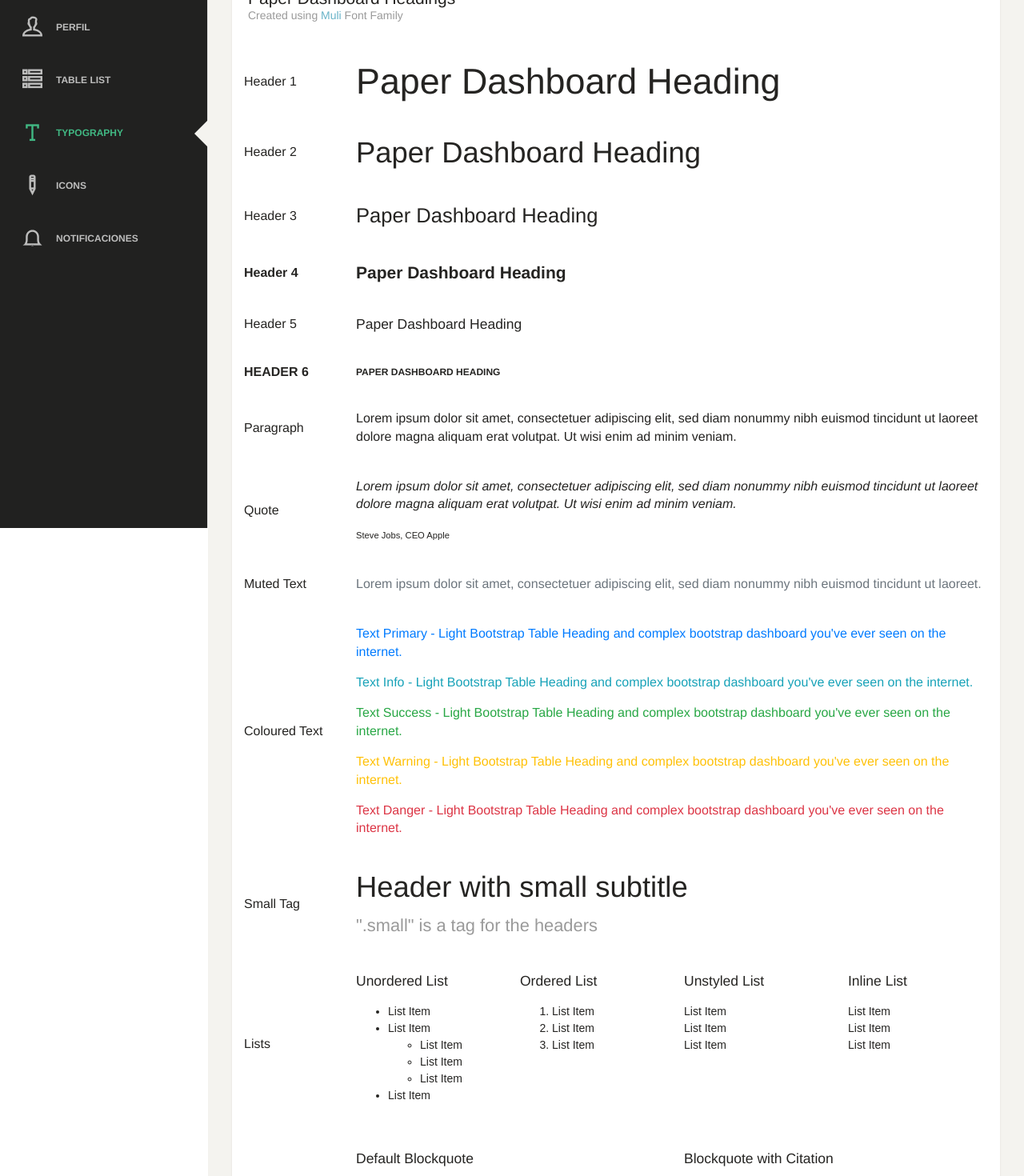
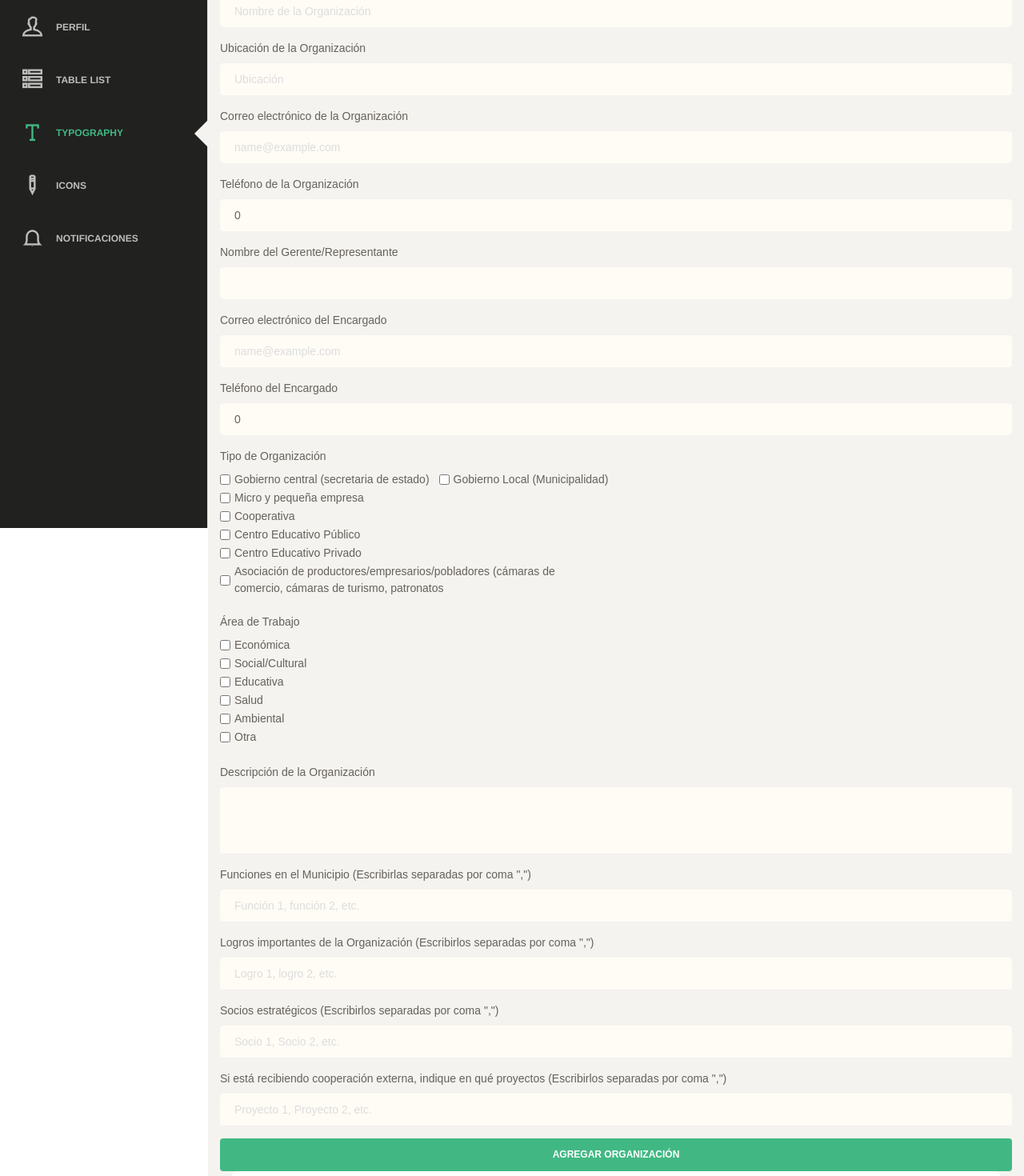
Before and after one commit to cwillromero/cwillromero.github.io, a Vue app: page /#/typography in a window 1280 px wide. Shown: the part 140-1610 px from the top of the page at 80% size. Built offline with nearby package versions, Linux system fonts and the light colour scheme; a web font is replaced by a local one; what vue-notifyjs would draw is missing.

Commit message:
Crear Organizaciones

```diff
--- /dev/null
+++ b/src/components/AddOrganizacion.vue
@@ -0,0 +1,273 @@
+<template>
+  <div>
+    <form>
+      <div class="form-group">
+        <label>Nombre de la Organización</label>
+        <input
+          type="email"
+          class="form-control"
+          v-model="nombre"
+          aria-describedby="emailHelp"
+          placeholder="Nombre de la Organización"
+        />
+      </div>
+
+      <div class="form-group">
+        <label>Ubicación de la Organización</label>
+        <input type="text" v-model="ubicacion" class="form-control" placeholder="Ubicación" />
+      </div>
+
+      <div class="form-group">
+        <label>Correo electrónico de la Organización</label>
+        <input
+          type="email"
+          v-model="email_institucion"
+          class="form-control"
+          placeholder="name@example.com"
+        />
+      </div>
+
+      <div class="form-group">
+        <label>Teléfono de la Organización</label>
+        <input type="number" v-model="telefono" class="form-control" />
+      </div>
+
+      <div class="form-group">
+        <label>Nombre del Gerente/Representante</label>
+        <input type="text" v-model="representante" class="form-control" />
+      </div>
+
+      <div class="form-group">
+        <label>Correo electrónico del Encargado</label>
+        <input
+          type="text"
+          v-model="email_encargado"
+          class="form-control"
+          placeholder="name@example.com"
+        />
+      </div>
+
+      <div class="form-group">
+        <label>Teléfono del Encargado</label>
+        <input type="number" v-model="telefono_representante" class="form-control" />
+      </div>
+
+      <label>Tipo de Organización</label>
+      <br />
+      <div class="form-check form-check-inline">
+        <input class="form-check-input" type="checkbox" v-model="Tipo1" />
+        <label class="form-check-label">Gobierno central (secretaria de estado)</label>
+      </div>
+      <div class="form-check form-check-inline col-md-12 col-xl-6">
+        <input class="form-check-input" type="checkbox" v-model="Tipo2" />
+        <label class="form-check-label">Gobierno Local (Municipalidad)</label>
+      </div>
+      <div class="form-check form-check-inline col-md-12 col-xl-6">
+        <input class="form-check-input" type="checkbox" v-model="Tipo3" />
+        <label class="form-check-label">Micro y pequeña empresa</label>
+      </div>
+      <div class="form-check form-check-inline col-md-12 col-xl-6">
+        <input class="form-check-input" type="checkbox" v-model="Tipo4" />
+        <label class="form-check-label">Cooperativa</label>
+      </div>
+      <div class="form-check form-check-inline col-md-12 col-xl-6">
+        <input class="form-check-input" type="checkbox" v-model="Tipo5" />
+        <label class="form-check-label">Centro Educativo Público</label>
+      </div>
+      <div class="form-check form-check-inline col-md-12 col-xl-6">
+        <input class="form-check-input" type="checkbox" v-model="Tipo6" />
+        <label class="form-check-label">Centro Educativo Privado</label>
+      </div>
+      <div class="form-check form-check-inline col-md-12 col-xl-6">
+        <input class="form-check-input" type="checkbox" v-model="Tipo7" />
+        <label
+          class="form-check-label"
+        >Asociación de productores/empresarios/pobladores (cámaras de comercio, cámaras de turismo, patronatos</label>
+      </div>
+
+      <br />
+      <br />
+      <label>Área de Trabajo</label>
+      <br />
+      <div class="form-check form-check-inline col-md-12 col-xl-6">
+        <input class="form-check-input" type="checkbox" v-model="Area1" />
+        <label class="form-check-label">Económica</label>
+      </div>
+      <div class="form-check form-check-inline col-md-12 col-xl-6">
+        <input class="form-check-input" type="checkbox" v-model="Area2" />
+        <label class="form-check-label">Social/Cultural</label>
+      </div>
+      <div class="form-check form-check-inline col-md-12 col-xl-6">
+        <input class="form-check-input" type="checkbox" v-model="Area3" />
+        <label class="form-check-label">Educativa</label>
+      </div>
+      <div class="form-check form-check-inline col-md-12 col-xl-6">
+        <input class="form-check-input" type="checkbox" v-model="Area4" />
+        <label class="form-check-label">Salud</label>
+      </div>
+      <div class="form-check form-check-inline col-md-12 col-xl-6">
+        <input class="form-check-input" type="checkbox" v-model="Area5" />
+        <label class="form-check-label">Ambiental</label>
+      </div>
+      <div class="form-check form-check-inline col-md-12 col-xl-6">
+        <input class="form-check-input" type="checkbox" v-model="Area6" />
+        <label class="form-check-label">Otra</label>
+      </div>
+
+      <br />
+      <br />
+      <div class="form-group">
+        <label>Descripción de la Organización</label>
+        <textarea class="form-control" v-model="descripcion" rows="3"></textarea>
+      </div>
+
+      <div class="form-group">
+        <label>Funciones en el Municipio (Escribirlas separadas por coma ",")</label>
+        <input
+          type="text"
+          v-model="funciones"
+          class="form-control"
+          placeholder="Función 1, función 2, etc."
+        />
+      </div>
+
+      <div class="form-group">
+        <label>Logros importantes de la Organización (Escribirlos separadas por coma ",")</label>
+        <input
+          type="text"
+          v-model="logros"
+          class="form-control"
+          placeholder="Logro 1, logro 2, etc."
+        />
+      </div>
+
+      <div class="form-group">
+        <label>Socios estratégicos (Escribirlos separadas por coma ",")</label>
+        <input
+          type="text"
+          v-model="socios"
+          class="form-control"
+          placeholder="Socio 1, Socio 2, etc."
+        />
+      </div>
+
+      <div class="form-group">
+        <label>Si está recibiendo cooperación externa, indique en qué proyectos (Escribirlos separadas por coma ",")</label>
+        <input
+          type="text"
+          v-model="proyectos"
+          class="form-control"
+          placeholder="Proyecto 1, Proyecto 2, etc."
+        />
+      </div>
+
+      <button @click="addOrganizacion()" class="btn btn-success btn-block">Agregar Organización</button>
+    </form>
+  </div>
+</template>
+<script>
+import { firebase, firestore } from "../firebase";
+
+export default {
+  name: "add-organizacion",
+  data: () => ({
+    email_encargado: "",
+    representante: "",
+    telefono: 0,
+    email_institucion: "",
+    ubicacion: "",
+    nombre: "",
+    descripcion: "",
+    telefono_representante: 0,
+    Tipo1: false,
+    Tipo2: false,
+    Tipo3: false,
+    Tipo4: false,
+    Tipo5: false,
+    Tipo6: false,
+    Tipo7: false,
+    Area1: false,
+    Area2: false,
+    Area3: false,
+    Area4: false,
+    Area5: false,
+    Area6: false,
+    socios: "",
+    proyectos: "",
+    logros: "",
+    funciones: ""
+  }),
+  methods: {
+    addOrganizacion: function() {
+      var tipos = [];
+      if (this.Tipo1 === true) {
+        tipos.push("Gobierno central (secretaria de estado)");
+      }
+      if (this.Tipo2 === true) {
+        tipos.push("Gobierno Local (Municipalidad)");
+      }
+      if (this.Tipo3 === true) {
+        tipos.push("Micro y pequeña empresa");
+      }
+      if (this.Tipo4 === true) {
+        tipos.push("Cooperativa");
+      }
+      if (this.Tipo5 === true) {
+        tipos.push("Centro Educativo Público");
+      }
+      if (this.Tipo6 === true) {
+        tipos.push("Centro Educativo Privado");
+      }
+      if (this.Tipo7 === true) {
+        tipos.push(
+          "Asociación de productores/empresarios/pobladores (cámaras de comercio, cámaras de turismo, patronatos)"
+        );
+      }
+      var areas = [];
+      if (this.area1 === true) {
+        areas.push("Económica");
+      }
+      if (this.area2 === true) {
+        areas.push("Social/Cultural");
+      }
+      if (this.area3 === true) {
+        areas.push("Educativa");
+      }
+      if (this.area4 === true) {
+        areas.push("Salud");
+      }
+      if (this.area5 === true) {
+        areas.push("Ambiental");
+      }
+      if (this.area6 === true) {
+        areas.push("Otra");
+      }
+      firestore
+        .collection("Actor")
+        .add({
+          area_trabajo: areas,
+          contrasena: "",
+          descripcion: this.descripcion,
+          email_encargado: this.email_encargado,
+          email_institucion: this.email_institucion,
+          funciones_en_municipio: this.funciones.split(","),
+          logros: this.logros.split(","),
+          nombre: this.nombre,
+          proyectos: this.proyectos.split(","),
+          representante: this.representante,
+          socios: this.socios.split(","),
+          telefono: this.telefono,
+          telefono_representante: this.telefono_representante,
+          tipo_organizacion: tipos,
+          ubicacion: this.ubicacion
+        })
+        .then(docRef => {
+          console.log("Document written with ID: ", docRef.id);
+        })
+        .catch(error => {
+          console.error("Error adding document: ", error);
+        });
+    }
+  }
+};
+</script>
--- a/src/pages/Typography.vue
+++ b/src/pages/Typography.vue
@@ -1,36 +1,45 @@
 <template>
   <div class="row">
+    <add-organizacion/>
     <div class="col-md-12">
       <card>
         <template slot="header">
           <h4 class="card-title">Paper Dashboard Headings</h4>
-        <p class="card-category">Created using
-          <a href="https://www.google.com/fonts/specimen/Muli">Muli</a> Font Family</p>
+          <p class="card-category">
+            Created using
+            <a href="https://www.google.com/fonts/specimen/Muli">Muli</a> Font Family
+          </p>
         </template>
         <div class="content">
           <div class="typo-line">
             <h1>
-            <p class="category">Header 1</p>Paper Dashboard Heading </h1>
+              <p class="category">Header 1</p>Paper Dashboard Heading
+            </h1>
           </div>
           <div class="typo-line">
             <h2>
-            <p class="category">Header 2</p>Paper Dashboard Heading </h2>
+              <p class="category">Header 2</p>Paper Dashboard Heading
+            </h2>
           </div>
           <div class="typo-line">
             <h3>
-            <p class="category">Header 3</p>Paper Dashboard Heading </h3>
+              <p class="category">Header 3</p>Paper Dashboard Heading
+            </h3>
           </div>
           <div class="typo-line">
             <h4>
-            <p class="category">Header 4</p>Paper Dashboard Heading </h4>
+              <p class="category">Header 4</p>Paper Dashboard Heading
+            </h4>
           </div>
           <div class="typo-line">
             <h5>
-            <p class="category">Header 5</p>Paper Dashboard Heading </h5>
+              <p class="category">Header 5</p>Paper Dashboard Heading
+            </h5>
           </div>
           <div class="typo-line">
             <h6>
-            <p class="category">Header 6</p>Paper Dashboard Heading </h6>
+              <p class="category">Header 6</p>Paper Dashboard Heading
+            </h6>
           </div>
           <div class="typo-line">
             <p>
@@ -40,45 +49,41 @@
           <div class="typo-line">
             <p class="category">Quote</p>
             <blockquote>
-            <p>
-              Lorem ipsum dolor sit amet, consectetuer adipiscing elit, sed diam nonummy nibh euismod tincidunt ut laoreet dolore magna aliquam erat volutpat. Ut wisi enim ad minim veniam.
-            </p>
-            <small>
-              Steve Jobs, CEO Apple
-            </small>
+              <p>Lorem ipsum dolor sit amet, consectetuer adipiscing elit, sed diam nonummy nibh euismod tincidunt ut laoreet dolore magna aliquam erat volutpat. Ut wisi enim ad minim veniam.</p>
+              <small>Steve Jobs, CEO Apple</small>
             </blockquote>
           </div>
           <div class="typo-line">
             <p class="category">Muted Text</p>
-          <p class="text-muted">
-            Lorem ipsum dolor sit amet, consectetuer adipiscing elit, sed diam nonummy nibh euismod tincidunt ut laoreet.
-          </p>
+            <p
+              class="text-muted"
+            >Lorem ipsum dolor sit amet, consectetuer adipiscing elit, sed diam nonummy nibh euismod tincidunt ut laoreet.</p>
           </div>
           <div class="typo-line">
             <!--
                there are also "text-info", "text-success", "text-warning", "text-danger" clases for the text
             -->
             <p class="category">Coloured Text</p>
-          <p class="text-primary">
-            Text Primary - Light Bootstrap Table Heading and complex bootstrap dashboard you've ever seen on the internet.
-          </p>
-          <p class="text-info">
-            Text Info - Light Bootstrap Table Heading and complex bootstrap dashboard you've ever seen on the internet.
-          </p>
-          <p class="text-success">
-            Text Success - Light Bootstrap Table Heading and complex bootstrap dashboard you've ever seen on the internet.
-          </p>
-          <p class="text-warning">
-            Text Warning - Light Bootstrap Table Heading and complex bootstrap dashboard you've ever seen on the internet.
-          </p>
-          <p class="text-danger">
-            Text Danger - Light Bootstrap Table Heading and complex bootstrap dashboard you've ever seen on the internet.
-          </p>
+            <p
+              class="text-primary"
+            >Text Primary - Light Bootstrap Table Heading and complex bootstrap dashboard you've ever seen on the internet.</p>
+            <p
+              class="text-info"
+            >Text Info - Light Bootstrap Table Heading and complex bootstrap dashboard you've ever seen on the internet.</p>
+            <p
+              class="text-success"
+            >Text Success - Light Bootstrap Table Heading and complex bootstrap dashboard you've ever seen on the internet.</p>
+            <p
+              class="text-warning"
+            >Text Warning - Light Bootstrap Table Heading and complex bootstrap dashboard you've ever seen on the internet.</p>
+            <p
+              class="text-danger"
+            >Text Danger - Light Bootstrap Table Heading and complex bootstrap dashboard you've ever seen on the internet.</p>
           </div>
           <div class="typo-line">
             <h2>
               <p class="category">Small Tag</p>Header with small subtitle
-            <br>
+              <br />
               <small>".small" is a tag for the headers</small>
             </h2>
           </div>
@@ -139,7 +144,8 @@
                 <h5>Blockquote with Citation</h5>
                 <blockquote>
                   <p>Lorem ipsum dolor sit amet, consectetur adipiscing elit. Integer posuere erat a ante.</p>
-                <small>Someone famous in
+                  <small>
+                    Someone famous in
                     <cite title="Source Title">Source Title</cite>
                   </small>
                 </blockquote>
@@ -151,8 +157,8 @@
             <p>
               This is
               <code>.css-class-as-code</code>, an example of an inline code element. Wrap inline code within a
-            <code>
-              &lt;code&gt;...&lt;/code&gt;</code>tag.</p>
+              <code>&lt;code&gt;...&lt;/code&gt;</code>tag.
+            </p>
             <pre>1. #This is an example of preformatted text. 2. #Here is another line of code</pre>
           </div>
         </div>
@@ -161,7 +167,12 @@
   </div>
 </template>
 <script>
-export default {};
+import {AddOrganizacion} from "@/components/index";
+export default {
+  components: {
+    AddOrganizacion
+  }
+};
 </script>
 <style>
 </style>
```
Also changed, not shown: src/components/index.js (+5 -2 lines). Lines whose indentation alone changed are shown as unchanged.
